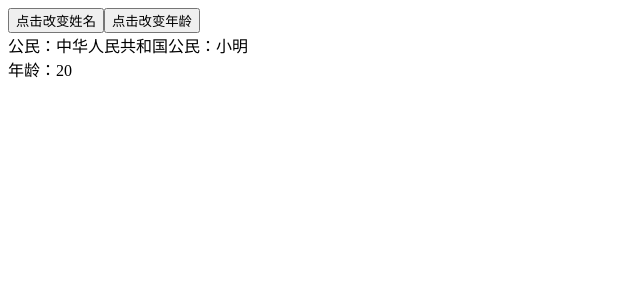
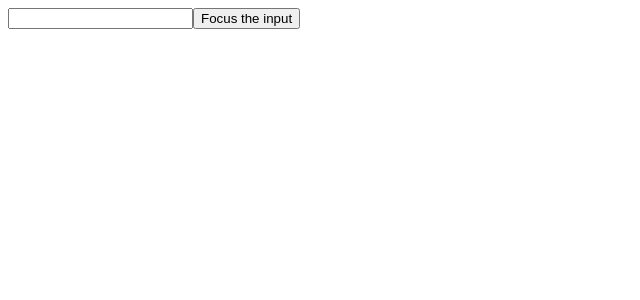
Before and after one commit to Duckdan/HooksOfReact, a React (Create React App) app: page / in a window 1280 px wide. Shown: the top 300 px of the page, without its empty margins (0-640 px from the left). Built offline with nearby package versions, Linux system fonts and the light colour scheme.

Commit message:
学习useRef

```diff
--- /dev/null
+++ b/src/06_useRef/index.jsx
@@ -0,0 +1,19 @@
+import React, { useRef } from 'react'
+
+/**
+ * 在函数组件中操作DOM元素
+ * @returns
+ */
+export default function Index() {
+    const inputEl = useRef(null);
+    const onButtonClick = () => {
+        // `current` 指向已挂载到 DOM 上的文本输入元素
+        inputEl.current.value = new Date().getTime();
+    };
+    return (
+        <>
+            <input  type="text" />
+            <button onClick={onButtonClick}>Focus the input</button>
+        </>
+    );
+}
--- a/src/App.js
+++ b/src/App.js
@@ -1,5 +1,5 @@
 // import React from "react"; //react可以不引入
-import Child from "./05_useMemo"
+import Child from "./06_useRef"
 function App() {
   return (
     <div>
```
